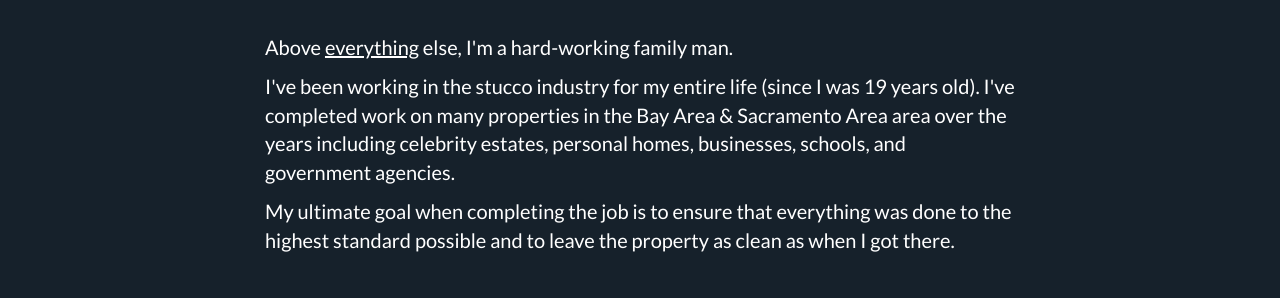
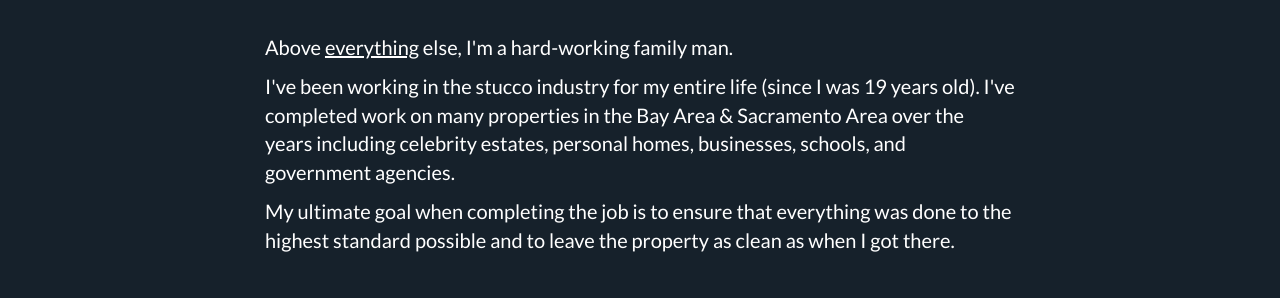
Before and after one commit to gabenunez/stucco, a Jekyll site: the page built from index.html, in a window 1280 px wide and 900 px high, scrolled down 1933 px. Shown: the part 186-484 px from the top of the window. Built offline with Jekyll 4.4.1, drawn with Linux system fonts in a browser that asks for light colours; part of the change alters nothing that is shown.

Commit message:
yay working

```diff
--- a/_includes/about.html
+++ b/_includes/about.html
@@ -23,10 +23,11 @@
         <p>
           I've been working in the stucco industry for my entire life (since I
           was 19 years old). I've completed work on many properties in the {{
-          page.city }} {% if page.city contains "Area" %}area{% else %}{% endif
-          %} over the years including celebrity estates, personal homes,
+          page.city }} {% unless page.city contains "Area" %}area{% endunless %}
+          over the years including celebrity estates, personal homes,
           businesses, schools, and government agencies.
         </p>
+
         <p>
           My ultimate goal when completing the job is to ensure that everything
           was done to the highest standard possible and to leave the property as
```
